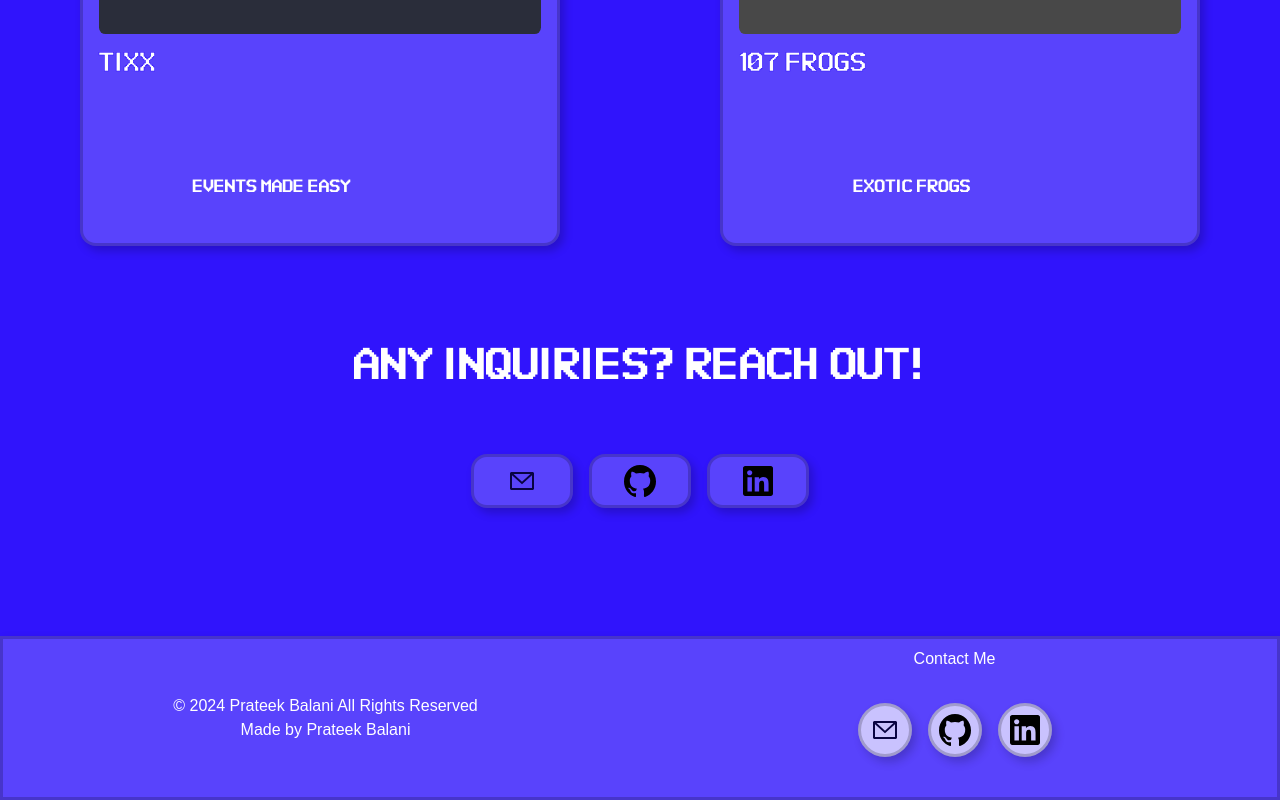
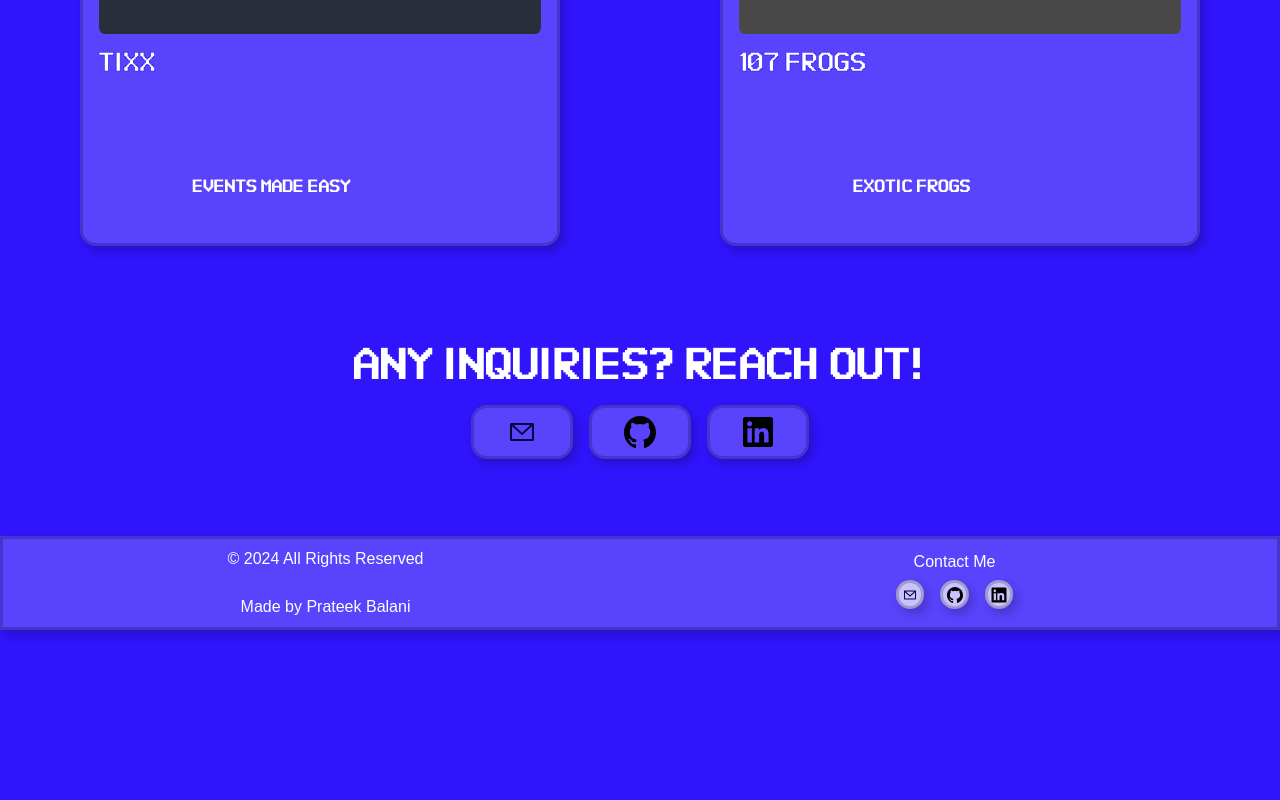
Before and after one commit to prateek-balani/personal-website, a React (Create React App) app in the folder personal-website/: page / in a window 1280 px wide. Shown: the part 3008-3808 px from the top of the page. After the commit the page ends 3638 px from the top, so only its background shows below. Built offline with nearby package versions, Linux system fonts and the light colour scheme.

Commit message:
reworked the footer

```diff
--- a/personal-website/src/App.css
+++ b/personal-website/src/App.css
@@ -487,9 +487,9 @@ nav.navbar .navbar-toggler[aria-expanded="true"] .navbar-toggler-icon {
 }
 
 .footer-container {
-  background-color:rgba(255, 255, 255, 0.2);
+  background-color: rgba(255, 255, 255, 0.2);
   box-shadow: 0 4px 8px rgba(0, 0, 0, 0.1);
-  border:solid rgba(0, 0, 0, 0.2);
+  border: solid rgba(0, 0, 0, 0.2);
   box-shadow: 4px 5px 10px rgba(0, 0, 0, 0.2);
   backdrop-filter: blur(1.5px);
 
@@ -501,7 +501,7 @@ nav.navbar .navbar-toggler[aria-expanded="true"] .navbar-toggler-icon {
 
 
   max-height: min-content;
-  max-width:100%;
+  max-width: 100%;
   padding: 0.5em;
 
   align-items: center;
@@ -515,13 +515,14 @@ nav.navbar .navbar-toggler[aria-expanded="true"] .navbar-toggler-icon {
   display: flex;
   justify-content: center;
   gap: 1em;
-  margin: 2em 0 2em 0;
+  margin: 0.4em 0 0.4em 0;
 
 }
 
 .contacts-footer {
   display: flex;
-  flex-direction: column; /* Stack text and buttons vertically */
+  flex-direction: column;
+  /* Stack text and buttons vertically */
   align-items: center;
   justify-content: center;
 
@@ -544,8 +545,8 @@ nav.navbar .navbar-toggler[aria-expanded="true"] .navbar-toggler-icon {
 }
 
 #contact-footer img {
-  width: 2em;
-  height: 2em;
+  width: 1em;
+  height: 1em;
 
 }
 
@@ -555,19 +556,22 @@ nav.navbar .navbar-toggler[aria-expanded="true"] .navbar-toggler-icon {
 }
 
 #contact-footer {
+  display: flex;
   background: rgba(255, 255, 255, 0.6);
   border-radius: 100%;
   border: solid rgba(0, 0, 0, 0.2);
   box-shadow: 4px 5px 10px rgba(0, 0, 0, 0.2);
   backdrop-filter: blur(1.5px);
   cursor: pointer;
-  padding: 0.5em;
+  padding: 0.2em;
   transition: transform 0.2s ease-in-out;
+  width:25%;
 
 }
 
 .footer-text {
   display: flex;
-    flex-direction: column; /* Stack text vertically */
+  flex-direction: column;
+  /* Stack text vertically */
   align-items: center;
 }
--- a/personal-website/src/components/Footer.jsx
+++ b/personal-website/src/components/Footer.jsx
@@ -8,13 +8,14 @@ const Footer = () => {
    return (
         <div className="footer-container">
             <div className="footer-text">
-            <span style={{ fontFamily: "sans-serif" }}>© 2024 Prateek Balani All Rights Reserved</span>
+            <h7 style={{ fontFamily: "sans-serif" }}>© 2024 All Rights Reserved</h7>
+            <br/>
 
-            <span style={{ fontFamily: "sans-serif" }}>Made by Prateek Balani</span>
+            <h7 style={{ fontFamily: "sans-serif" }}>Made by Prateek Balani</h7>
             </div>
 
             <div className="contacts-footer">
-                <span style={{ fontFamily: "sans-serif" }}> Contact Me</span>
+                <h7 style={{ fontFamily: "sans-serif" }}> Contact Me</h7>
                 <ContactButtons redirectLink={redirectLink} className="contact-footer" />
             </div>
 
```
Lines whose indentation alone changed are shown as unchanged.
